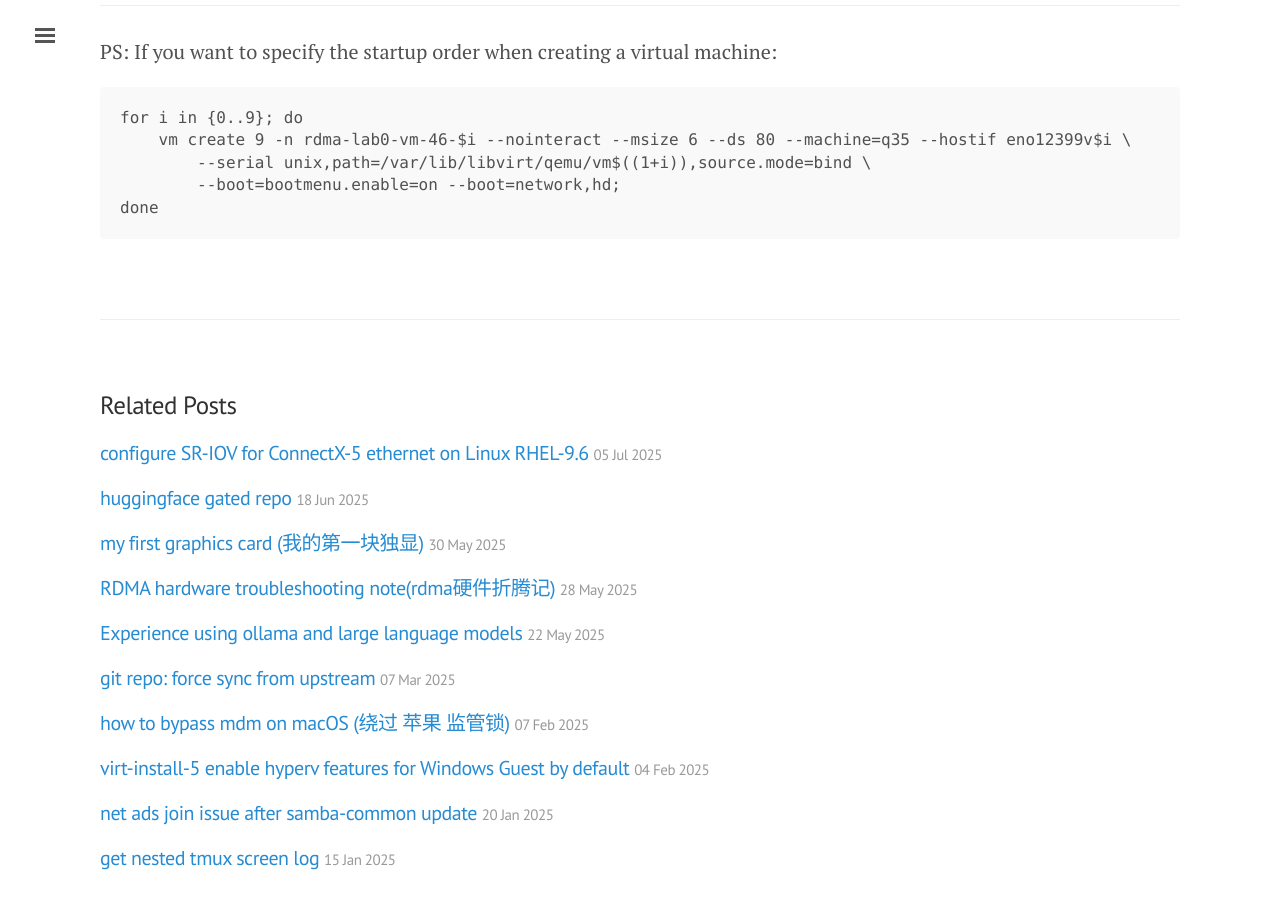
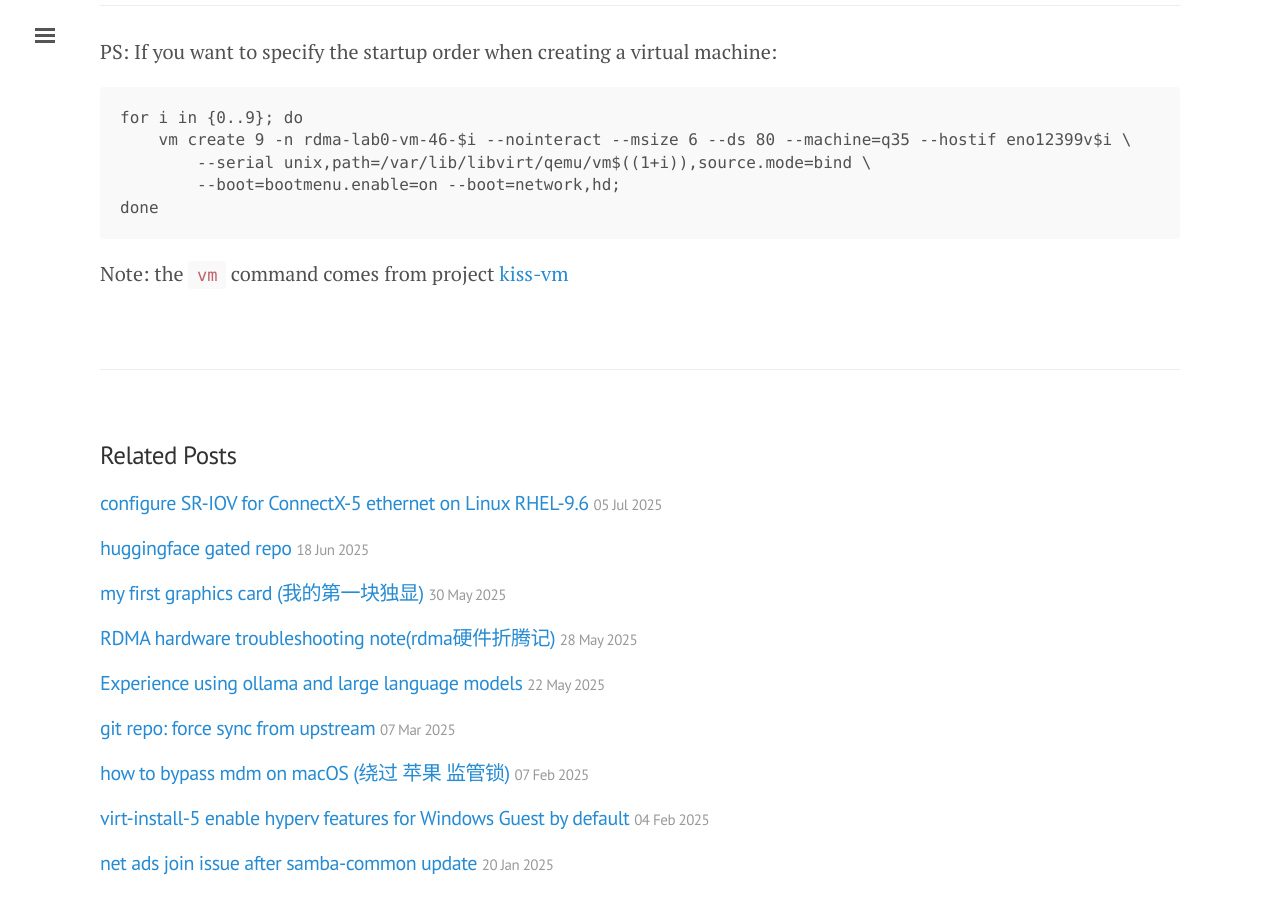
Before and after one commit to tcler/tcler.github.io, a Jekyll site: the page built from _posts/2025-08-14-virsh-edit-in-script.md, in a window 1280 px wide and 900 px high, scrolled down 2029 px. Built offline with Jekyll 4.4.1, drawn with Linux system fonts in a browser that asks for light colours.

Commit message:
Update 2025-08-14-virsh-edit-in-script.md

````diff
--- a/_posts/2025-08-14-virsh-edit-in-script.md
+++ b/_posts/2025-08-14-virsh-edit-in-script.md
@@ -75,3 +75,5 @@ for i in {0..9}; do
         --boot=bootmenu.enable=on --boot=network,hd;
 done
 ```
+
+Note: the ```vm``` command comes from project [kiss-vm](https://github.com/tcler/kiss-vm-ns)
````
